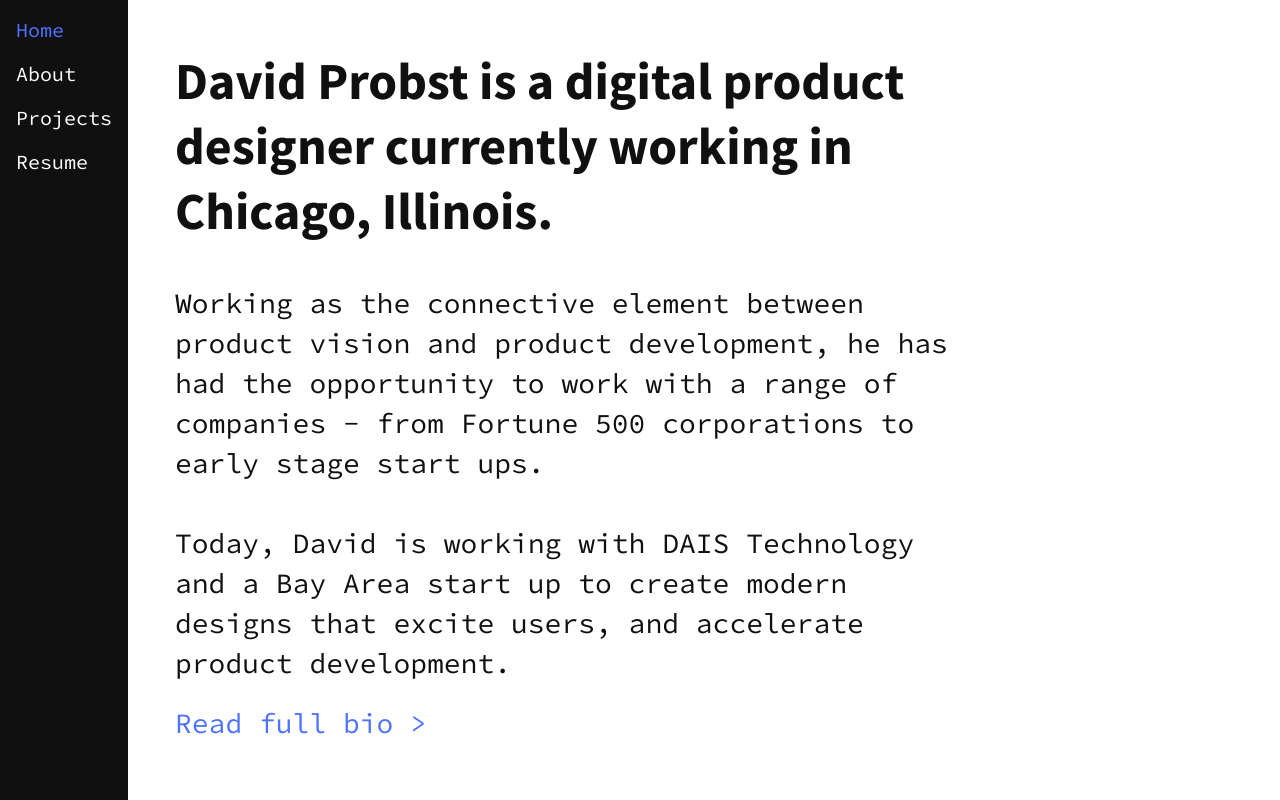
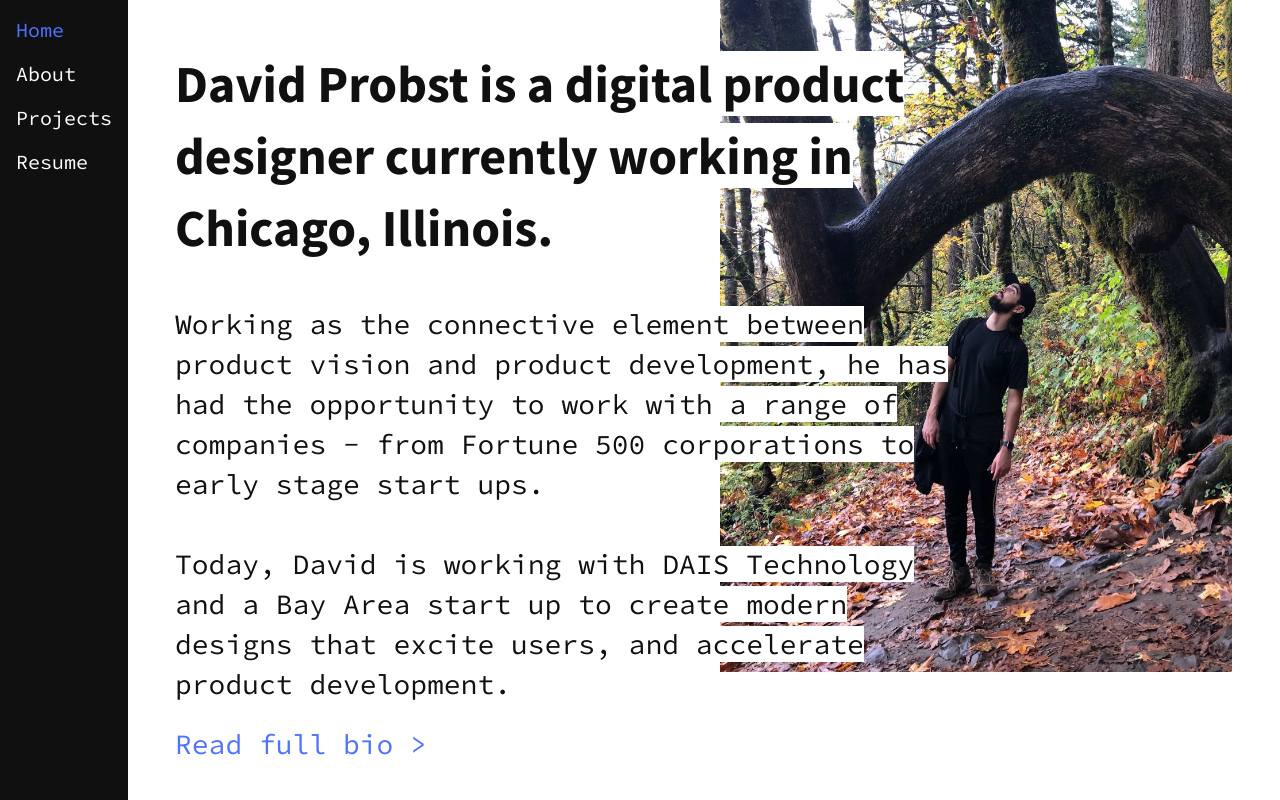
Before and after one commit to davidjprobst/portfolio, a React (Create React App) app: page / in a window 1280 px wide. Shown: the top 800 px of the page. Built offline with nearby package versions, Linux system fonts and the light colour scheme.

Commit message:
add home page image with large size style

```diff
--- a/src/components/Landing.js
+++ b/src/components/Landing.js
@@ -11,12 +11,15 @@ class Landing extends Component {
   render() {
     return (
       <section id="home">
+        <div id='home-image'>
+          <img src='/assets/images/home-image.jpeg'></img>
+        </div>
         {
         <div className='content'>
           <div id='intro' className="fixed-width">
-            <h1>David Probst is a digital product designer currently working in Chicago, Illinois.</h1>
-            <h3>Working as the connective element between product vision and product development, he has had the opportunity to work with a range of companies - from Fortune 500 corporations to early stage start ups.</h3>
-            <h3>Today, David is working with DAIS Technology and a Bay Area start up to create modern designs that excite users, and accelerate product development.</h3>
+            <h1><span className='white-text-background'>David Probst is a digital product designer currently working in Chicago, Illinois.</span></h1>
+            <h3><span className='white-text-background'>Working as the connective element between product vision and product development, he has had the opportunity to work with a range of companies - from Fortune 500 corporations to early stage start ups.</span></h3>
+            <h3><span className='white-text-background'>Today, David is working with DAIS Technology and a Bay Area start up to create modern designs that excite users, and accelerate product development.</span></h3>
             <Link to='/about' class='about-link'>Read full bio ></Link>
           </div>
 
--- a/src/index.css
+++ b/src/index.css
@@ -36,10 +36,11 @@ a {
 
 p {
   font-family: 'Source Code Pro', monospace;
-  font-size: 16px;
+  font-size: 18px;
   margin: 0;
   font-weight: 500;
   letter-spacing: -.02em;
+  line-height: 28px;
 }
 
 h1 {
@@ -47,6 +48,7 @@ h1 {
   font-size: 52px;
   font-weight: 700;
   margin: 0;
+  line-height: 72px;
 }
 
 h2 {
@@ -147,11 +149,26 @@ main {
   bottom: 0;
   left: 0;
   right: 0;
-  width: 100%;
+  width: 100%
+}
+
+#home-image {
+  height: 615px;
+  width: 512px;
+  margin-top: -48px;
+  position: absolute;
+  right: 48px;
+  z-index: -1;
+}
+
+.white-text-background {
+  background-color: #ffffff;
 }
 
 .content {
   max-width: 1200px;
+  width: 100%;
+  height: 100%;
 }
 
 .about-link {
@@ -200,7 +217,6 @@ main {
   margin: 0 0 8px 0;
   height: 320px;
   width: 50%;
-  background-color: #efefef;
   justify-content: center;
   align-items: center;
   display: flex;
@@ -233,7 +249,7 @@ img {
   .project-cover-image {
     max-width: 100%;
     width: 100%;
-    height: 375px;
+    height: 345px;
   }
 
   .project-preview {
```
Also changed, not shown: public/assets/images/home-image.jpeg (added), public/assets/images/prof-pic.png (deleted).
